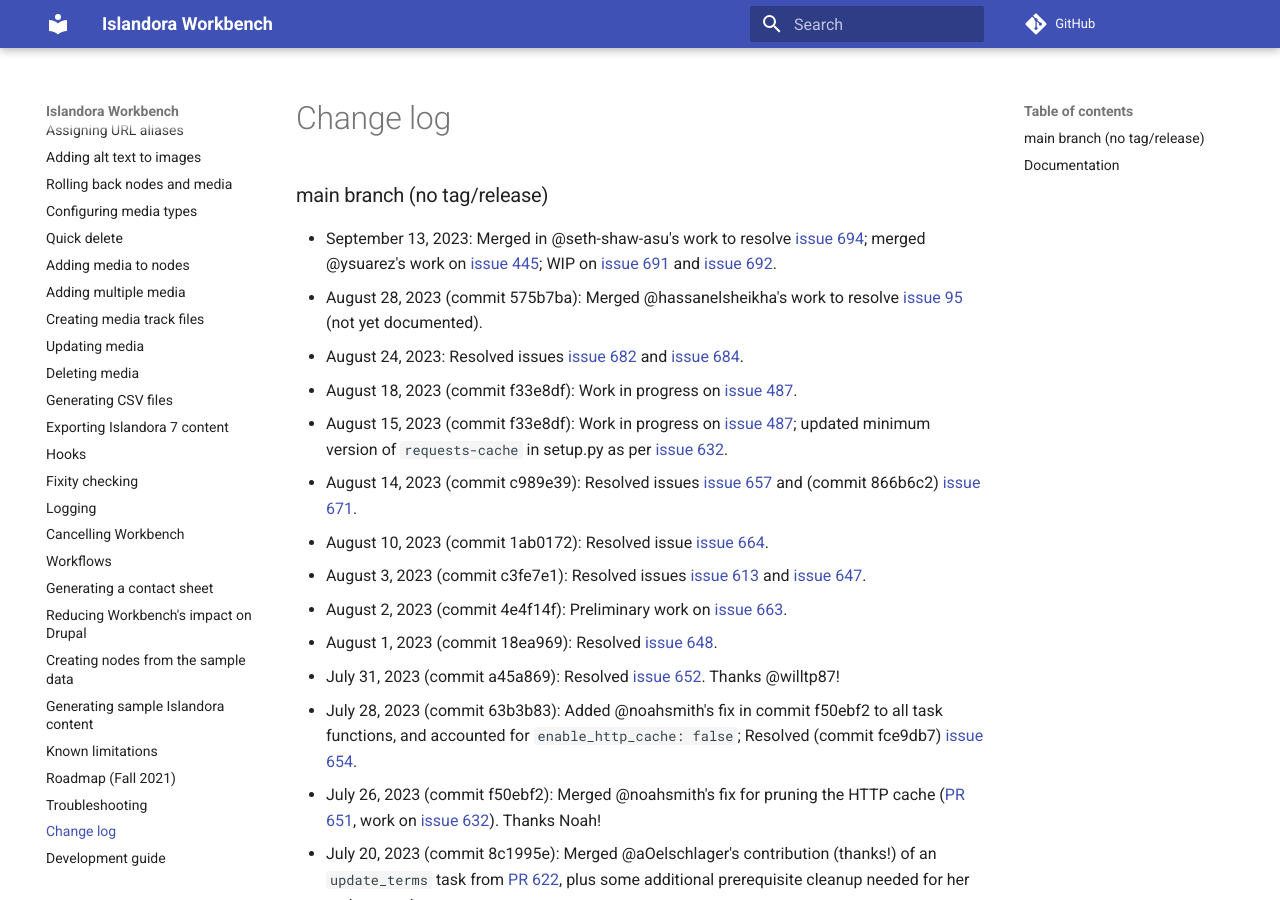
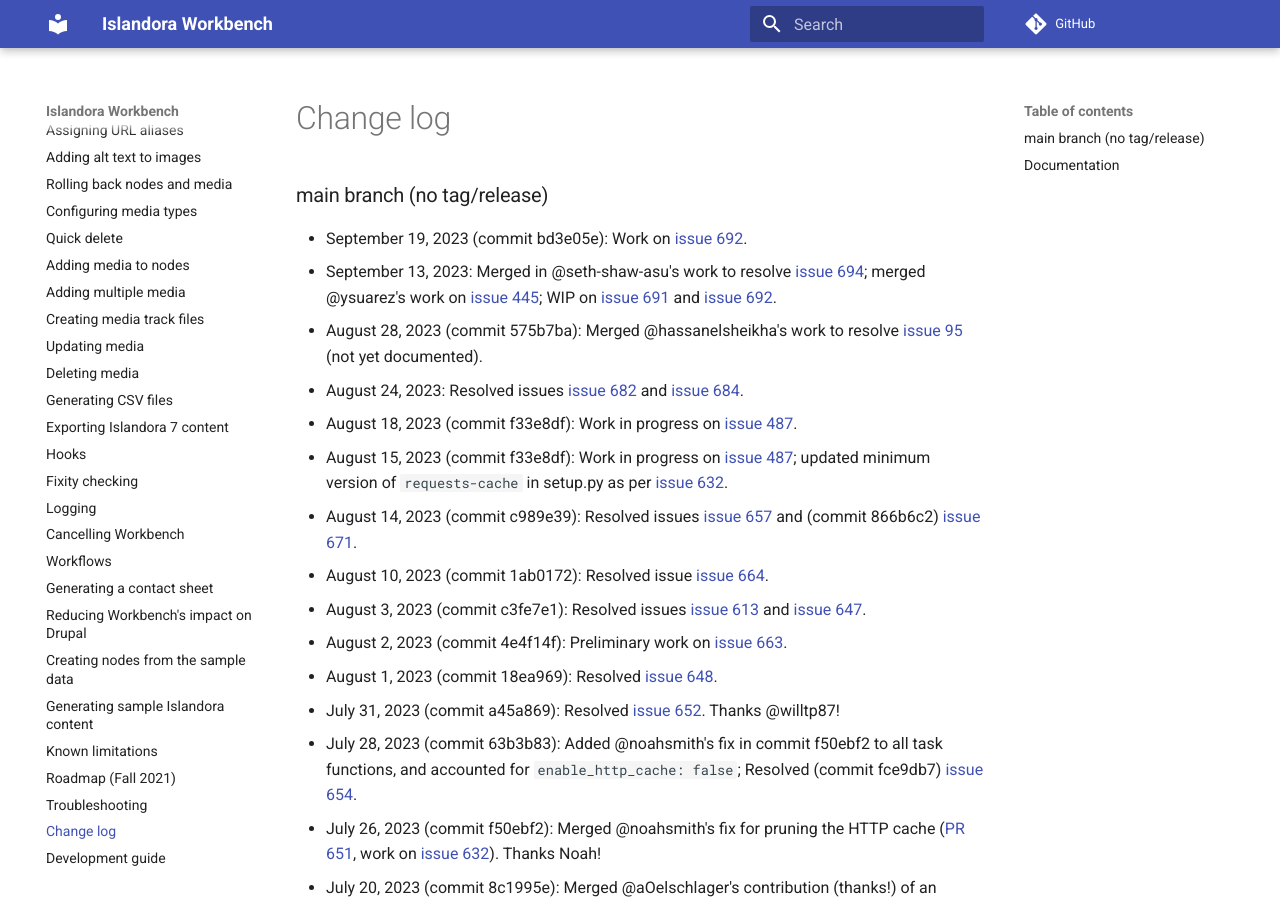
Before and after one commit to mjordan/islandora_workbench_docs, an MkDocs documentation site: the page built from docs/changelog.md, in a window 1280 px wide and 900 px high. Built offline with MkDocs 1.6.1 and Material for MkDocs 9.7.7, drawn with Linux system fonts in a browser that asks for light colours; comment, search, counter and statistics services are not loaded.

Commit message:
Updated changelog.

```diff
--- a/docs/changelog.md
+++ b/docs/changelog.md
@@ -1,12 +1,13 @@
 ### main branch (no tag/release)
 
+* September 19, 2023 (commit bd3e05e): Work on [issue 692](https://github.com/mjordan/islandora_workbench/issues/692).
 * September 13, 2023: Merged in @seth-shaw-asu's work to resolve [issue 694](https://github.com/mjordan/islandora_workbench/issues/694); merged @ysuarez's work on [issue 445](https://github.com/mjordan/islandora_workbench/issues/445); WIP on [issue 691](https://github.com/mjordan/islandora_workbench/issues/691) and [issue 692](https://github.com/mjordan/islandora_workbench/issues/692).
 * August 28, 2023 (commit 575b7ba): Merged @hassanelsheikha's work to resolve [issue 95](https://github.com/mjordan/islandora_workbench/issues/95) (not yet documented).
 * August 24, 2023: Resolved issues [issue 682](https://github.com/mjordan/islandora_workbench/issues/682) and [issue 684](https://github.com/mjordan/islandora_workbench/issues/684).
 * August 18, 2023 (commit f33e8df): Work in progress on [issue 487](https://github.com/mjordan/islandora_workbench/issues/487).
 * August 15, 2023 (commit f33e8df): Work in progress on [issue 487](https://github.com/mjordan/islandora_workbench/issues/487); updated minimum version of `requests-cache` in setup.py as per [issue 632](https://github.com/mjordan/islandora_workbench/issues/632).
 * August 14, 2023 (commit c989e39): Resolved issues [issue 657](https://github.com/mjordan/islandora_workbench/issues/657) and (commit 866b6c2) [issue 671](https://github.com/mjordan/islandora_workbench/issues/671).
-* August 10, 2023 (commit 1ab0172): Resolved issue [issue 664](https://github.com/mjordan/islandora_workbench/issues/6xxi6413).
+* August 10, 2023 (commit 1ab0172): Resolved issue [issue 664](https://github.com/mjordan/islandora_workbench/issues/664).
 * August 3, 2023 (commit c3fe7e1): Resolved issues [issue 613](https://github.com/mjordan/islandora_workbench/issues/613) and [issue 647](https://github.com/mjordan/islandora_workbench/issues/647).
 * August 2, 2023 (commit 4e4f14f): Preliminary work on [issue 663](https://github.com/mjordan/islandora_workbench/issues/663).
 * August 1, 2023 (commit 18ea969): Resolved [issue 648](https://github.com/mjordan/islandora_workbench/issues/648).
```
